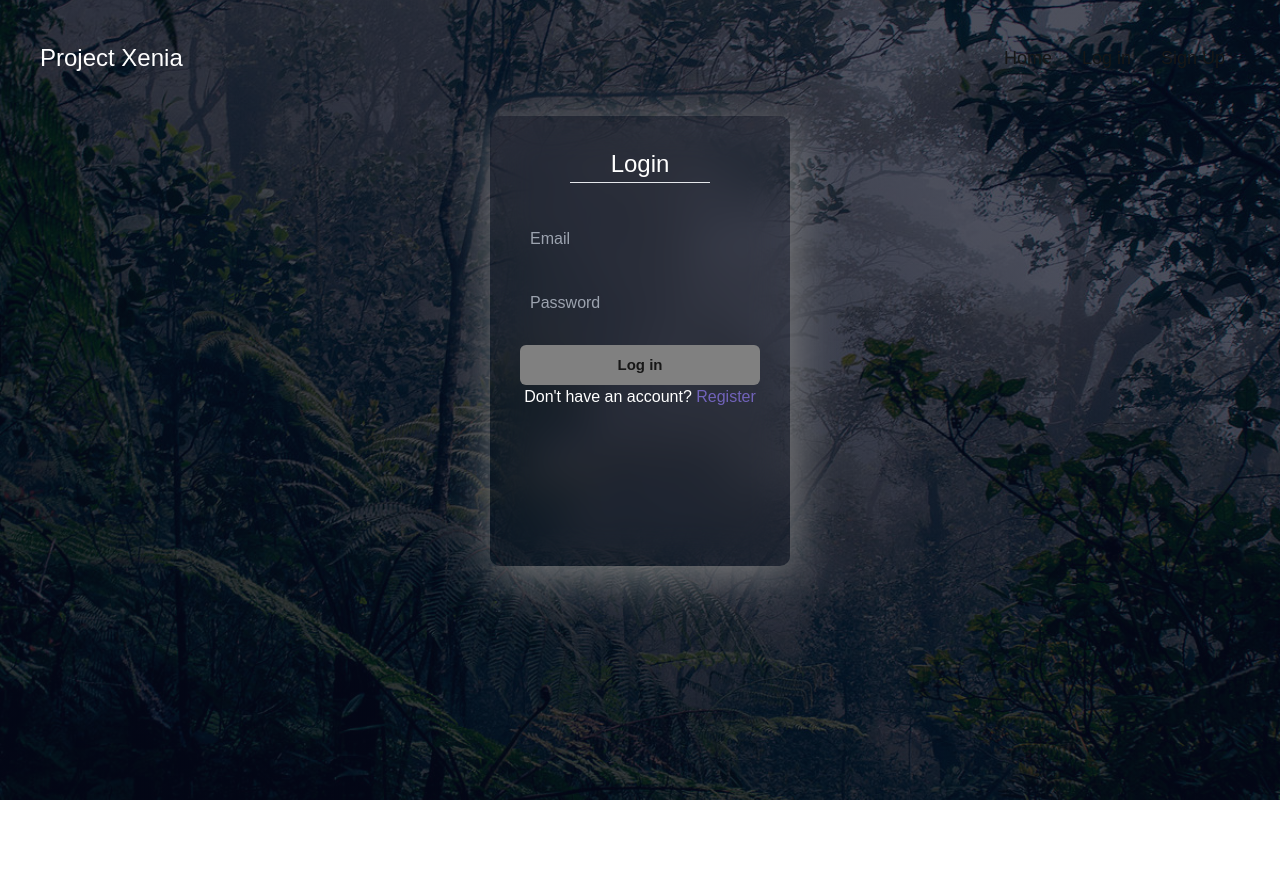
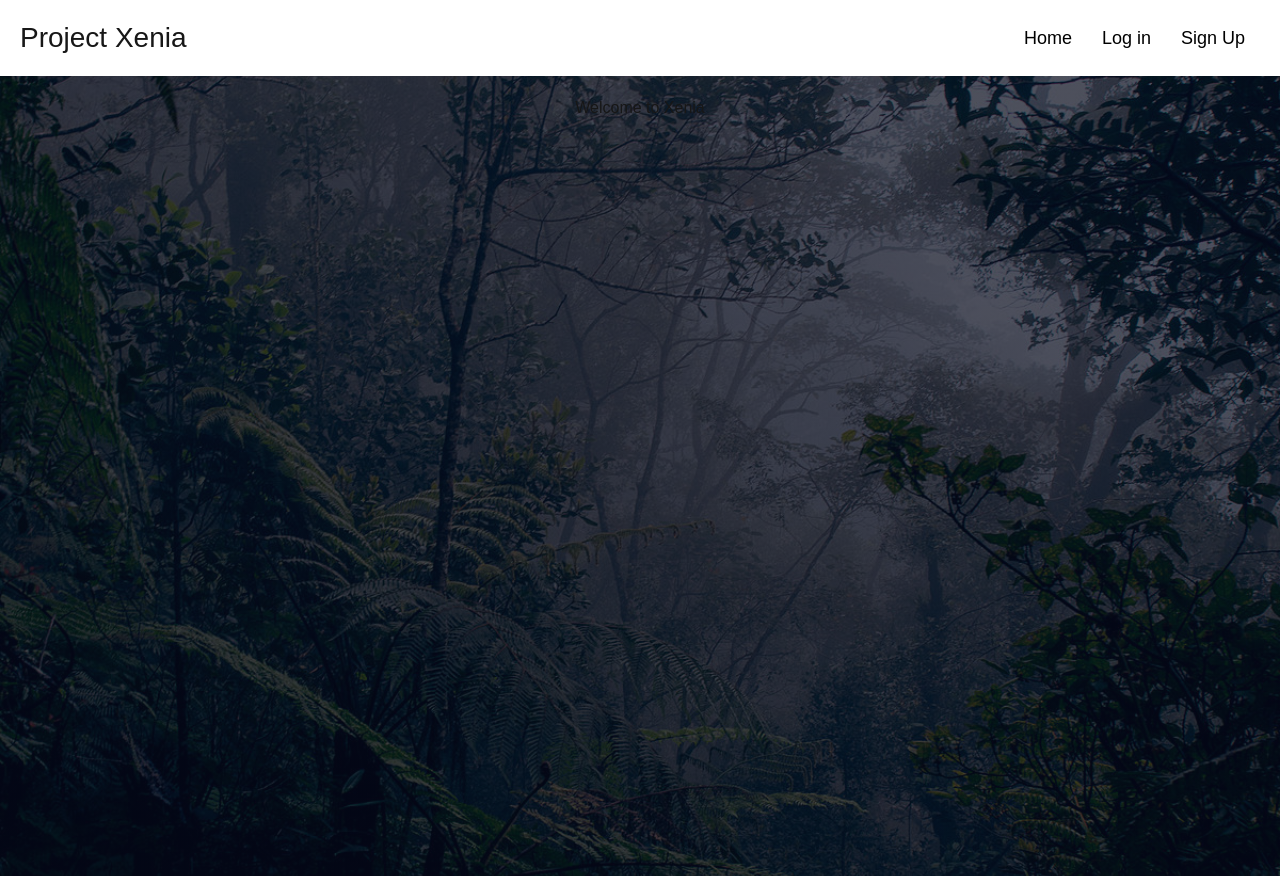
Before and after one commit to Sir-Erwin/project-xenia, a Next.js app: page / in a window 1280 px wide. Before the commit the page ends 800 px from the top, so only its background shows below. Built offline with nearby package versions, Linux system fonts and the light colour scheme.

Commit message:
changing login routing + related changes

```diff
--- a/app/globals.css
+++ b/app/globals.css
@@ -2,7 +2,7 @@
 @tailwind components;
 @tailwind utilities;
 
-.master-page {
+.master-container, .master-page {
   background-image: linear-gradient(rgba(4, 9, 30, 0.7), rgba(4, 9, 30, 0.7)), url(bg_image.jpg);
   background-size: cover; /* Ensures the background covers the full area */
   background-position: center; /* Centers the background image */
--- a/app/layout.tsx
+++ b/app/layout.tsx
@@ -1,6 +1,7 @@
 import type { Metadata } from "next";
 import localFont from "next/font/local";
-import "./globals.css";
+//import "./globals.css";
+import NavBar from "./navbar";
 
 const geistSans = localFont({
   src: "./fonts/GeistVF.woff",
@@ -25,9 +26,10 @@ export default function RootLayout({
 }>) {
   return (
     <html lang="en">
-      <body
+      <body id="master-container"
         className={`${geistSans.variable} ${geistMono.variable} antialiased`}
       >
+        <NavBar/>
         {children}
       </body>
     </html>
--- a/app/login_page.css
+++ b/app/login/login_page.css
@@ -1,10 +1,14 @@
 .Login_Container {
+  background-image: linear-gradient(rgba(4, 9, 30, 0.7), rgba(4, 9, 30, 0.7)), url(../bg_image.jpg);
+  background-size: cover; /* Ensures the background covers the full area */
+  background-position: center; /* Centers the background image */
+
     display: flex; /* Flex layout */
     justify-content: center; /* Center content horizontally */
     align-items: center; /* Center content vertically */
     /*min-height: 100vh; /* Full height of the viewport */
     margin: 0; /* Remove default margin */
-    background: transparent;
+
 
     /*flex-wrap: wrap;
     align-content: flex-start;*/
@@ -12,6 +16,7 @@
 
   form {
     margin: auto;
+    background: transparent;
   }
 
   button:disabled {
--- a/app/navbar.css
+++ b/app/navbar.css
@@ -19,10 +19,11 @@ nav {
   width: 100%;
 }
 
-h1 {
+#main-logo h1 {
   margin: 0;
-  font-size: 24px;
+  font-size: 28px;
   font-family: Arial, sans-serif;
+  text-decoration:solid;
 }
 
 #categories {
@@ -30,6 +31,7 @@ h1 {
   display: flex;
   margin: auto 0 auto auto;
   padding: 0;
+  color:black;
 }
 
 #categories li {
--- a/app/navbar.tsx
+++ b/app/navbar.tsx
@@ -9,9 +9,9 @@ export default function NavBar(){
             <h1>Project Xenia</h1>
 
             <ul id="categories">
-              <li><a href="home.html">Home</a></li>
-              <li><a href="login.html">Log in</a></li>
-              <li><a href="entry.html">Sign Up</a></li>
+              <li><a href="/">Home</a></li>
+              <li><a href="login">Log in</a></li>
+              <li><a href="entry">Sign Up</a></li>
             </ul>
           </div>
         </nav>
--- a/app/page.tsx
+++ b/app/page.tsx
@@ -1,13 +1,10 @@
-import './globals.css'
-import NavBar from "./navbar";
-import Login_Page from "./login_page";
+import './globals.css';
 
 export default function Home() {
   return (
     <div className="master-page">
-      <NavBar/>
 
-      <Login_Page/>
+      <h1>Welcome to Xenia</h1>
 
     </div>
 
```
Also changed, not shown: app/event_mgmt_form/page.jsx (renamed from app/event_mgmt_form/event_mgmt_form.jsx), app/login/page.tsx (renamed from app/login_page.tsx), app/user_mgmt_page/user_manage.css (renamed from user_mgmt_page/user_manage.css), app/user_mgmt_page/usermanage.tsx (renamed from user_mgmt_page/usermanage.tsx), 1 other file (tests, documents, lock files or other folders).
